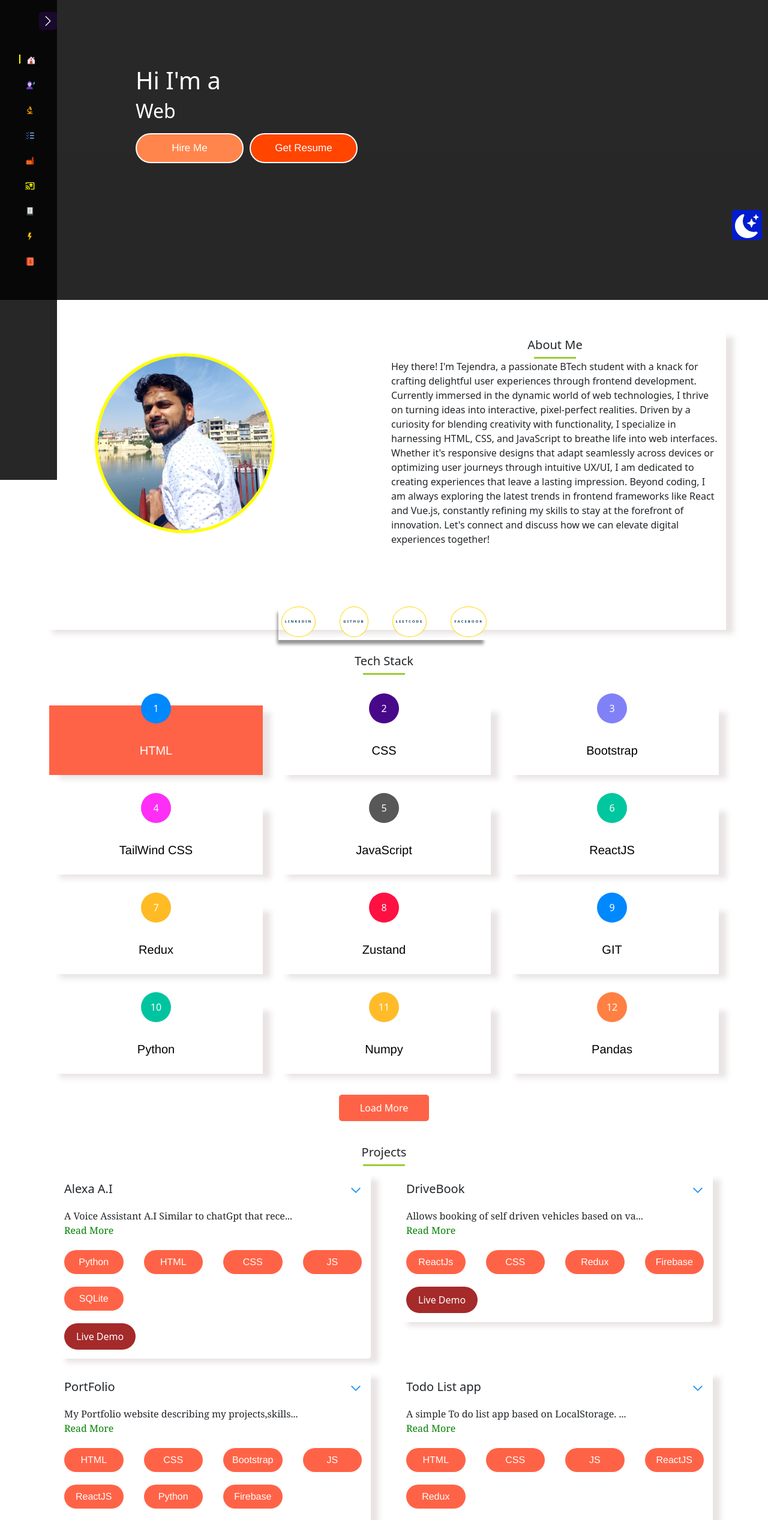
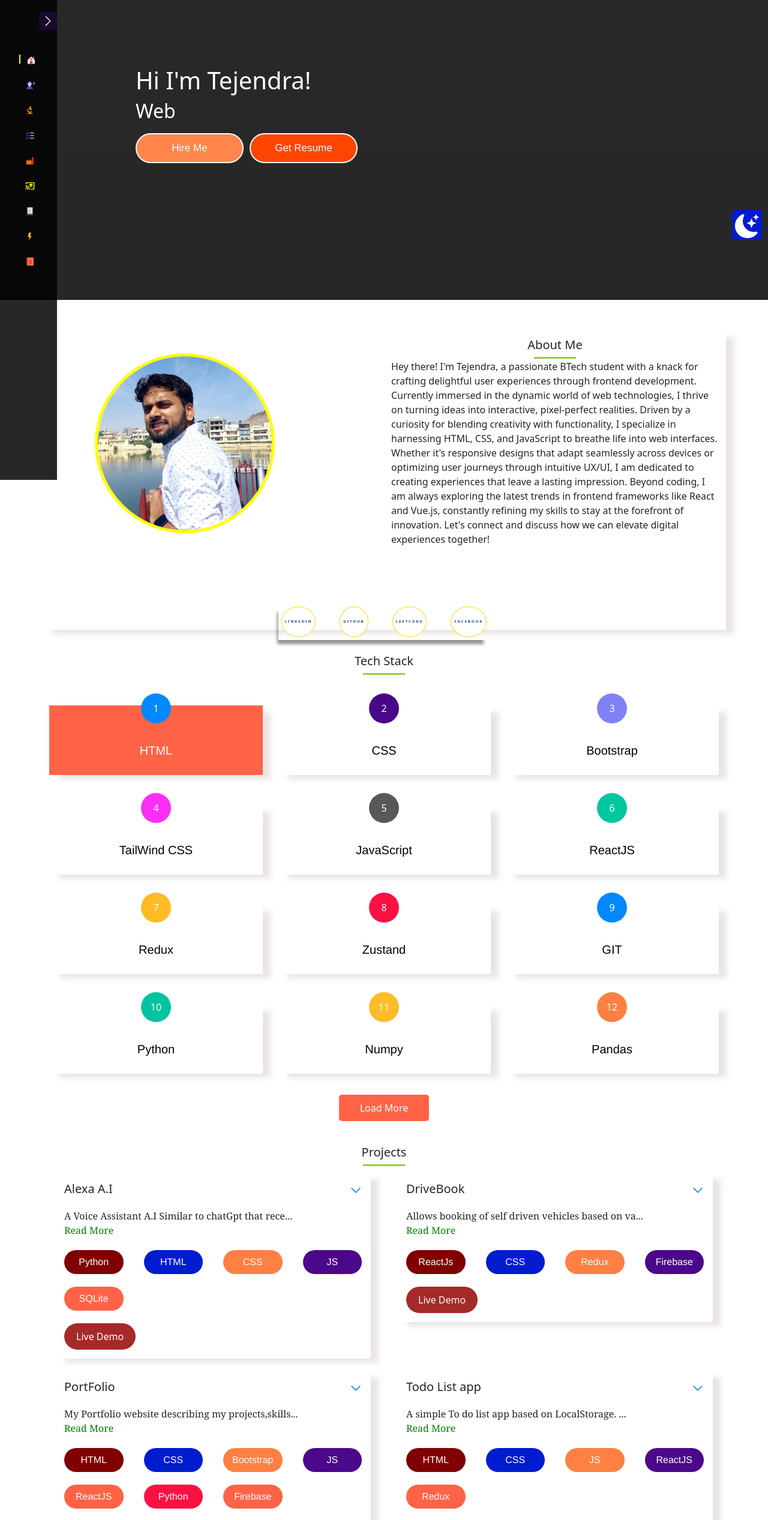
Before and after one commit to tejth/tejthPortfolio, a React (Vite) app: page / in a window 1280 px wide. Shown: the top 2534 px of the page at 60% size. Built offline with nearby package versions, Linux system fonts and the light colour scheme.

Commit message:
adding style to projectlist

```diff
--- a/src/Components/Home/Home.jsx
+++ b/src/Components/Home/Home.jsx
@@ -23,11 +23,11 @@ function Home({ theme, changeTheme }) {
         </div>
         <div className="container home-content">
           <Fade right>
-            <h1>Hi I'm a </h1>
+            <h1>Hi I'm Tejendra! </h1>
             <h2>
               <Typewriter
                 options={{
-                  strings: ["Frontend Developer!", "Web Developer!"],
+                  strings: ["Frontend Developer.", "Web Developer."],
                   autoStart: true,
                   loop: true,
                 }}
--- a/src/Components/Projects/ProjectList.jsx
+++ b/src/Components/Projects/ProjectList.jsx
@@ -4,6 +4,14 @@ import Zoom from "react-reveal/Zoom";
 
 function ProjectList({ name, des, projectlink, techused }) {
   const [show, setShow] = useState(false);
+  const colors = [
+    "#800000",
+    "#001CCE",
+    "#FF8042",
+    "#4B088A",
+    "#FF6347",
+    "#FF1042",
+  ];
 
   const handleShowandCollapse = () => {
     setShow(!show);
@@ -44,7 +52,9 @@ function ProjectList({ name, des, projectlink, techused }) {
                   key={index}
                 >
                   <div className="tech-used-in-project">
-                    <p>{tech.techname}</p>
+                    <p style={{ backgroundColor: colors[index] }}>
+                      {tech.techname}
+                    </p>
                   </div>
                 </div>
               ))}
```
